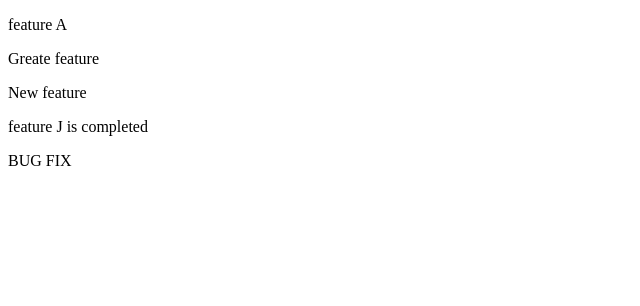
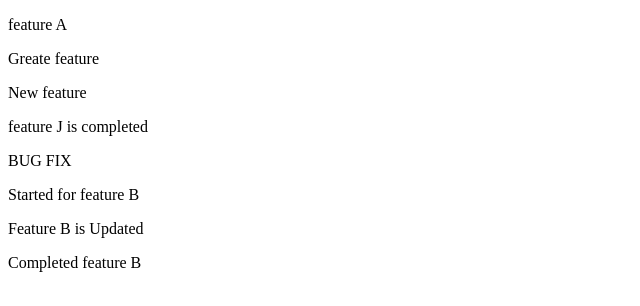
Before and after one commit to mindStrata/first_repo, a plain HTML site: page index.html in a window 1280 px wide. Shown: the whole page, without its empty margins (0-640 px from the left). Drawn offline with Linux system fonts and the light colour scheme.

```diff
--- a/index.html
+++ b/index.html
@@ -11,5 +11,8 @@
     <p>New feature</p>
     <p>feature J is completed</p>
     <p>BUG FIX</p>
-  </body>
+  <p>Started for feature B</p>
+  <p>Feature B is Updated</p>
+  <p>Completed feature B</p>
+</body>
 </html>
```
